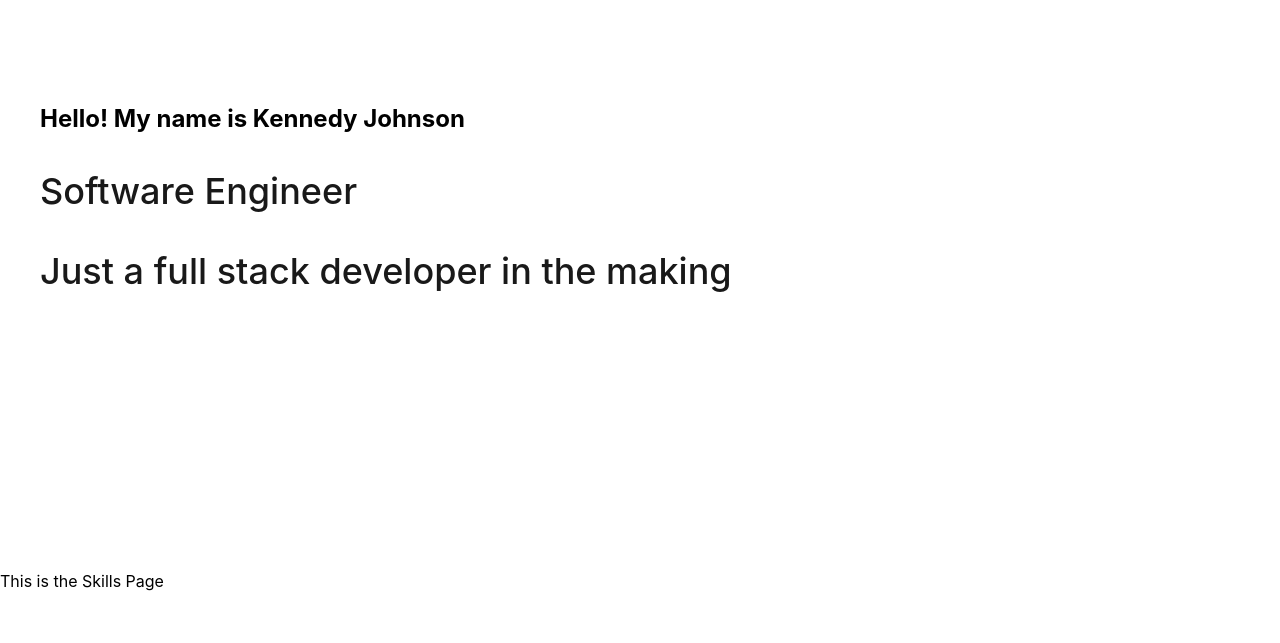
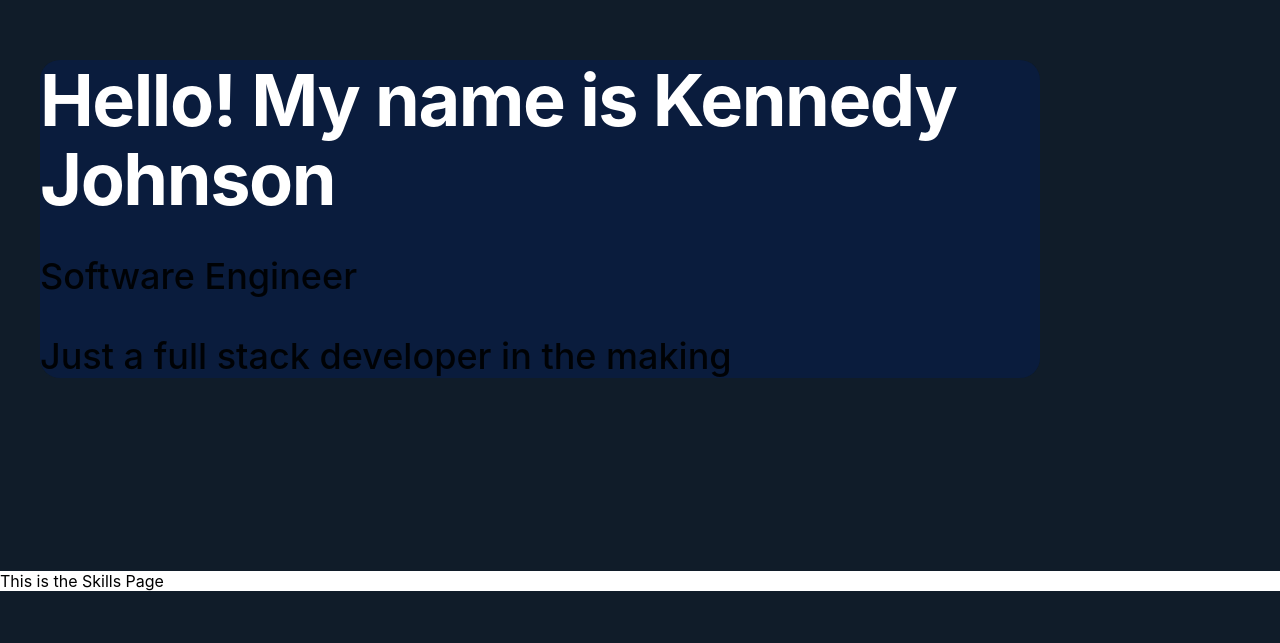
Before and after one commit to kenn-john320/kenn-john320.github.io, a React (Create React App) app: page / in a window 1280 px wide. Shown: the part 157-800 px from the top of the page. Built offline with nearby package versions, Linux system fonts and the light colour scheme.

Commit message:
Focusing on title page

```diff
--- a/package.json
+++ b/package.json
@@ -17,6 +17,7 @@
     "emoji-picker-react": "^4.12.0",
     "react": "^19.0.0",
     "react-dom": "^19.0.0",
+    "react-icons": "^5.5.0",
     "react-scripts": "5.0.1",
     "sass": "^1.86.0",
     "typescript": "^4.9.5",
--- a/src/assets/stylesheets/tokens.scss
+++ b/src/assets/stylesheets/tokens.scss
@@ -1,13 +1,17 @@
 :root {
-    --main-palette-100: #ffffff;
-    --main-palette-200: #b7b7b7;
+    --main-palette-100: #101c29;
+    --main-palette-200: #0a1c3d;
     --main-palette-300: #8a8a8a;
-    --main-palette-400: #4e4e4e;
-    --main-palette-500: #000000;
+    --main-palette-400: #2868c6;
+    --main-palette-500: #91D2FA;
+    --main-palette-600: #CBA2EA;
+    --main-palette-600: #3f3381;
+    --main-palette-700: #1d1f5a;
 
 
-    --background-primary: #FFFFFF;
-    --background-secondary: #EAF0FB;
+
+    --background-primary: #101c29;
+    --background-secondary: #0a1c3d;
 
 
 
@@ -28,3 +32,9 @@ $main-200: var(--main-palette-200);
 $main-300: var(--main-palette-300);
 $main-400: var(--main-palette-400);
 $main-500: var(--main-palette-500);
+
+
+
+// background colors
+$main-background-primary: var(--background-primary);
+$main-background-secondary: var(--background-secondary);
--- a/src/components/sections/ProjectSection/ProjectSection.module.scss
+++ b/src/components/sections/ProjectSection/ProjectSection.module.scss
@@ -1,6 +1,7 @@
 @import 'src/assets/stylesheets/tokens';
 
 .projectSection{
+    background-color: $main-background-primary;
     min-height: 100vh;
     display: flex;
     flex-direction: column;
--- a/src/components/sections/TitleSection/TitleSection.module.scss
+++ b/src/components/sections/TitleSection/TitleSection.module.scss
@@ -1,4 +1,8 @@
+@import "src/assets/stylesheets/tokens";
+
 .section {
+  background-color: $main-background-primary;
+  // background
   min-height: calc(100vh - 4.5rem);
   display: flex;
   align-items: center;
@@ -11,8 +15,18 @@
   //   padding: ${theme.spacing.xl} 0;
   // }
 
+  .title {
+    animation: fadeUp 0.5s ease-out forwards;
+    font-size: clamp(2.5rem, 6vw, 4.5rem);
+    margin-bottom: 20px;
+    color: #ffffff;
+    line-height: 1.1;
+    letter-spacing: -0.02em;
+  }
+
   .container {
     max-width: 1200px;
+    // padding: 1rem;
     margin: 0 auto;
     width: 95%;
 
@@ -27,7 +41,7 @@
   z-index: 1;
   max-width: 1000px;
   width: 100%;
-  // background: ${theme.colors.glass.background};
+  background: $main-background-secondary;
   backdrop-filter: blur(8px);
   border-radius: 20px;
   // padding: ${theme.spacing.lg};
--- a/src/components/sections/TitleSection/TitleSection.tsx
+++ b/src/components/sections/TitleSection/TitleSection.tsx
@@ -1,5 +1,7 @@
 import * as React from 'react'
 import styles from './TitleSection.module.scss'
+import { lazy } from 'react';
+
 
 const TitleSection: React.FC = () => {
 
@@ -18,6 +20,11 @@ const TitleSection: React.FC = () => {
                         <p className={`${styles.description}`}>
                             Just a full stack developer in the making
                         </p>
+                        <div className={`${styles.socialMedia}`}>
+                            <a>
+
+                            </a>
+                        </div>
                     </div>
                 </div>
             </div>
```
Also changed, not shown: 1 other file (tests, documents, lock files or other folders).
